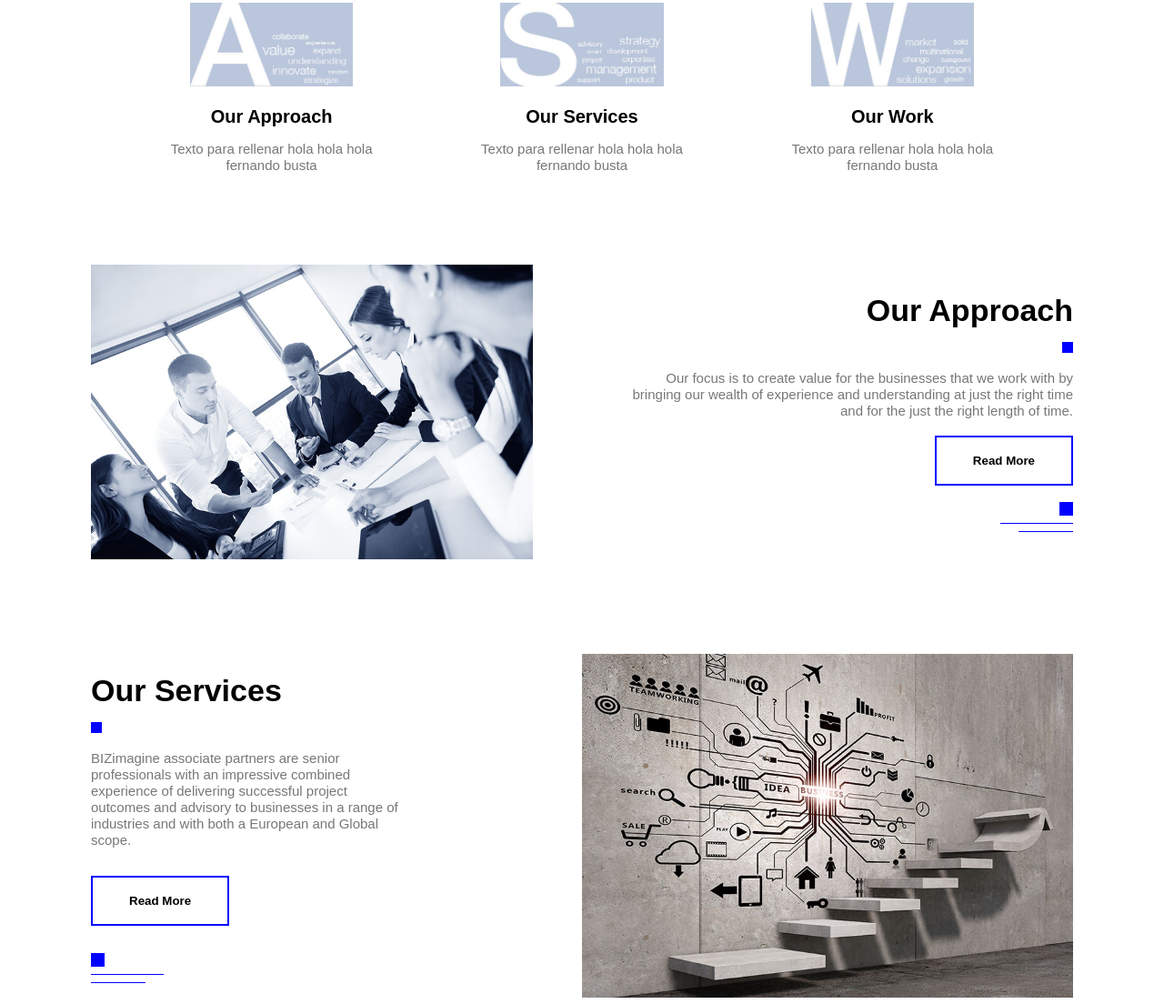
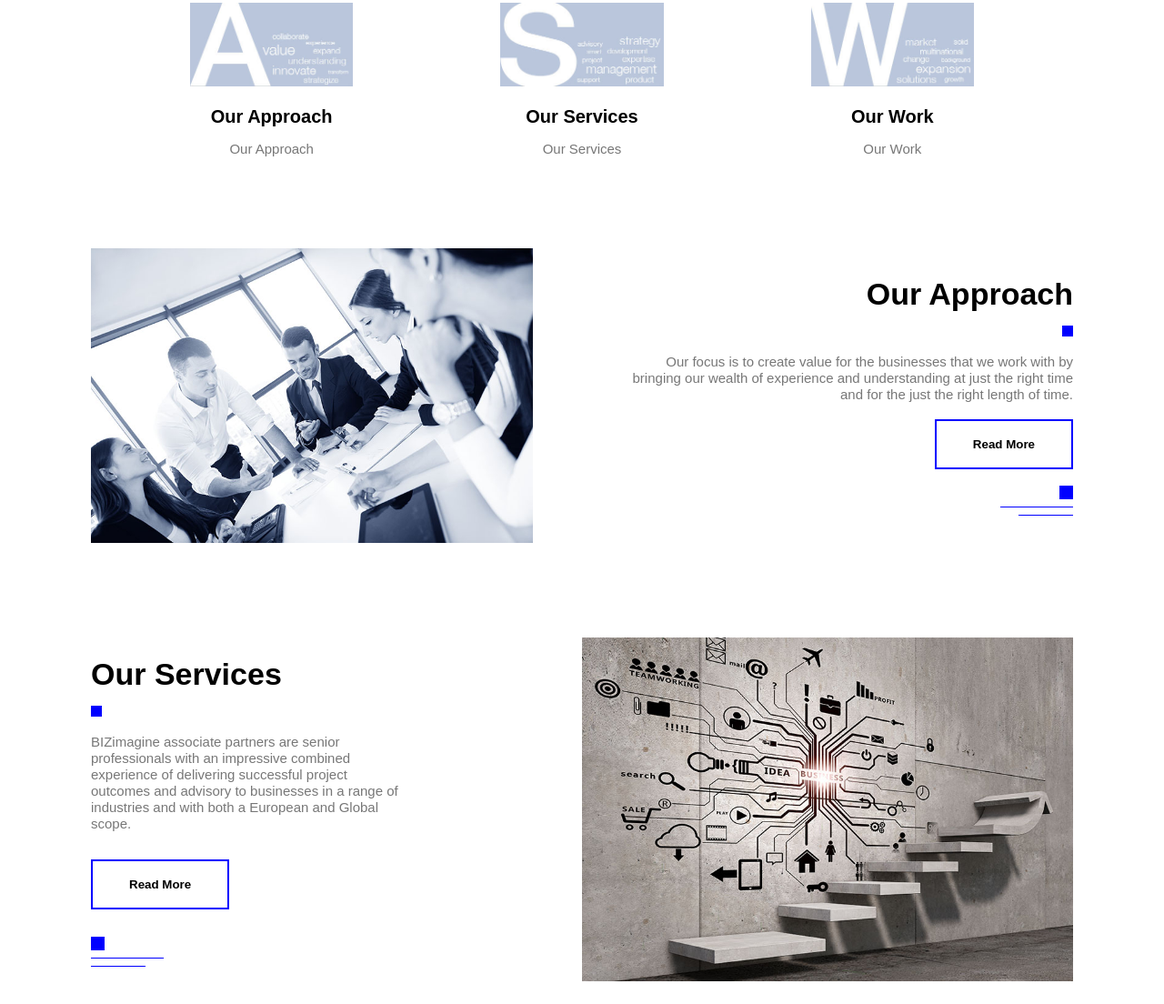
Before and after one commit to fernandobusta/BizImagine, a plain HTML site: page index.html in a window 1280 px wide. Shown: the part 817-1921 px from the top of the page at 91% size. Drawn offline with Linux system fonts and the light colour scheme; some packages are replaced by stand-ins of ours; a script that the page names is missing.

Commit message:
Changing the email information and a few mistakes within the code

```diff
--- a/index.html
+++ b/index.html
@@ -50,20 +50,17 @@
         <div class="feature-col">
             <a href="approach.html"><img src="images/aproach.jpeg"></a><br><br>
             <h4>Our Approach</h4>
-            <p>Texto para rellenar hola hola hola fernando
-                busta</p>
+            <p>Our Approach</p>
         </div>
         <div class="feature-col">
             <a href="services.html"><img src="images/services.jpeg"></a><br><br>
             <h4>Our Services</h4>
-            <p>Texto para rellenar hola hola hola fernando
-                busta</p>
+            <p>Our Services</p>
         </div>
         <div class="feature-col">
             <a href="work.html"><img src="images/work.jpeg"></a><br><br>
             <h4>Our Work</h4>
-            <p>Texto para rellenar hola hola hola fernando
-                busta</p>
+            <p>Our Work</p>
         </div>
     </div>
 </section>
@@ -218,7 +215,7 @@
         <div class="footer-right-col">
             <div class="footer-info">
                 <div class="copyright-text">
-                    <small>email@email.com</small><br>
+                    <small>infobiz@bizimagine.com</small><br>
                     <small>copyright 2022 BIZimagine</small>
                 </div>
                 <div class="footer-logo">
```
